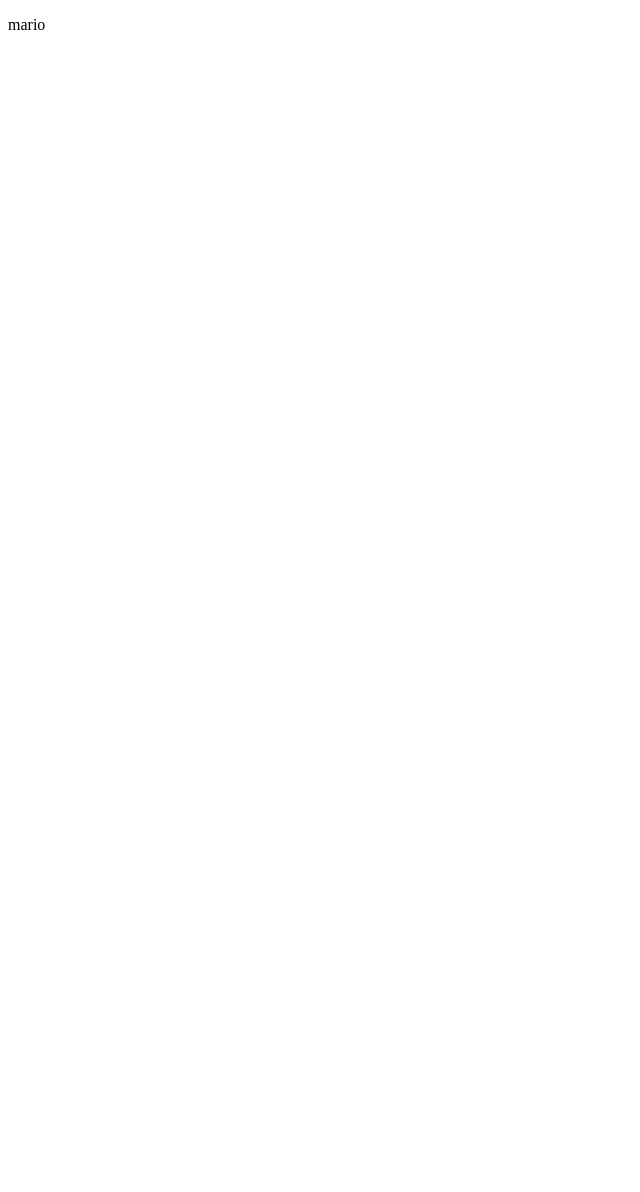
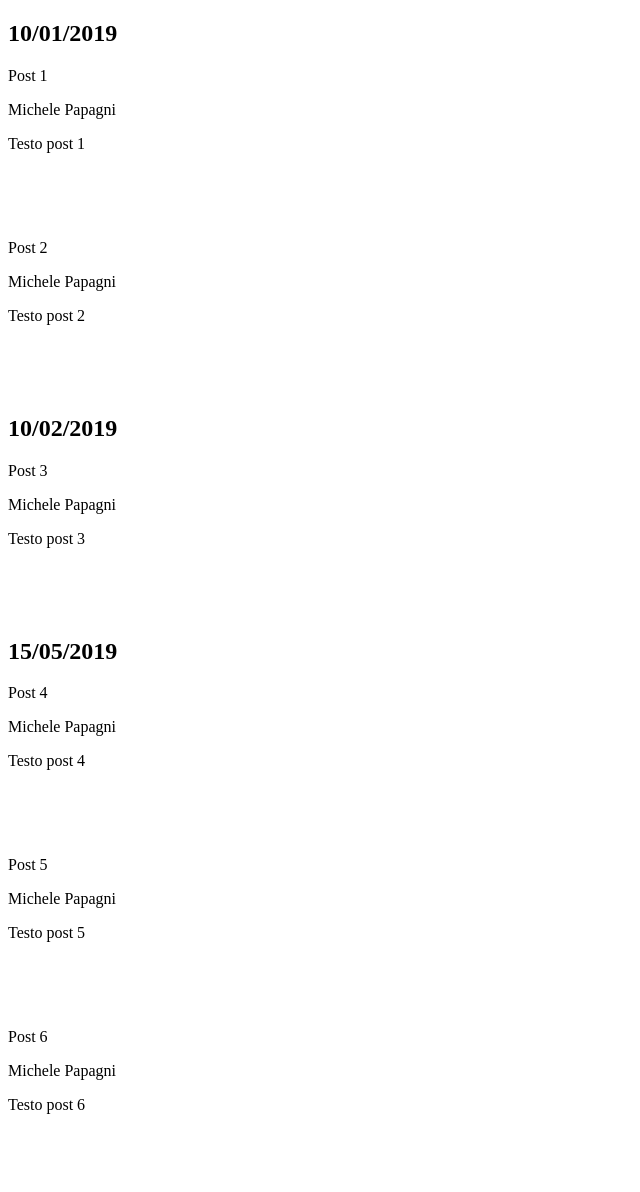
Before and after one commit to dumi994/php-snacks-b1, a PHP site: page / in a window 1280 px wide. Before the commit the part shown is almost empty. Shown: the whole page, without its empty margins (0-640 px from the left). Before the commit the page ends 30 px from the top, so only its background shows below. Run offline with PHP 8.4, Linux system fonts and the light colour scheme.

Commit message:
snack 3 completato

```diff
--- a/snack3/index.php
+++ b/snack3/index.php
@@ -1,7 +1,60 @@
+<!-- Snack 3
+
+-Creare un array di array. Ogni array figlio avrà come chiave una data in questo formato: DD-MM-YYYY es 01-01-2007 e come valore un array di post associati a quella data.
+-Stampare ogni data con i relativi post.
+-Qui l’array di esempio: https://www.codepile.net/pile/R2K5d68z
+
+ -->
+
+
+
 <?php
-$phph = "mario"
+$posts = [
+
+    '10/01/2019' => [
+        [
+            'title' => 'Post 1',
+            'author' => 'Michele Papagni',
+            'text' => 'Testo post 1'
+        ],
+        [
+            'title' => 'Post 2',
+            'author' => 'Michele Papagni',
+            'text' => 'Testo post 2'
+        ],
+    ],
+    '10/02/2019' => [
+        [
+            'title' => 'Post 3',
+            'author' => 'Michele Papagni',
+            'text' => 'Testo post 3'
+        ]
+    ],
+    '15/05/2019' => [
+        [
+            'title' => 'Post 4',
+            'author' => 'Michele Papagni',
+            'text' => 'Testo post 4'
+        ],
+        [
+            'title' => 'Post 5',
+            'author' => 'Michele Papagni',
+            'text' => 'Testo post 5'
+        ],
+        [
+            'title' => 'Post 6',
+            'author' => 'Michele Papagni',
+            'text' => 'Testo post 6'
+        ]
+    ],
+];
+$keys = array_keys($posts);
+/* var_dump($keys); */
+
 
 ?>
+
+
 
 <!DOCTYPE html>
 <html lang="en">
@@ -12,6 +65,34 @@ $phph = "mario"
     <title>Document</title>
 </head>
 <body>
-    <p><?php  echo $phph?></p>
+    <!-- Ciclo per la data -->
+    <?php for ($i=0; $i < count($keys); $i++){
+        $key = $keys[$i];
+        ?>
+        <h2><?php echo $key?></h2>
+
+    <?php
+    /* ciclo per vedere cosa ce dentro la data */
+        for($j=0; $j < count($key); $j++){
+            $data = $posts[$key];
+            /* var_dump($data[$j]); *
+
+            /* Ciclo dentro ogni data*/
+            for ($h=0; $h < count($data); $h++) {
+                $post = $data[$h] ?>
+                <div class="card">
+                    <p> <?php echo $post['title'] ?> </p>
+                    <p> <?php echo $post['author'] ?> </p>
+                    <p> <?php echo $post['text'] ?> </p>
+                </div>
+
+    <br><br><br>
+    <?php
+        }
+    };
+};
+
+    ?>
+
 </body>
 </html>
```
Also changed, not shown: snack3/style.css (added).
